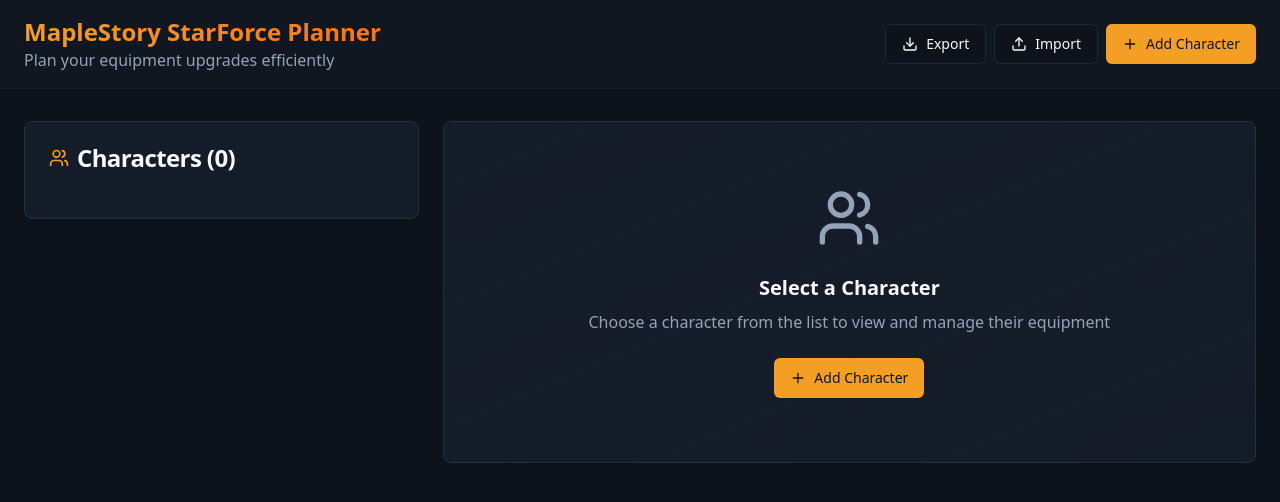
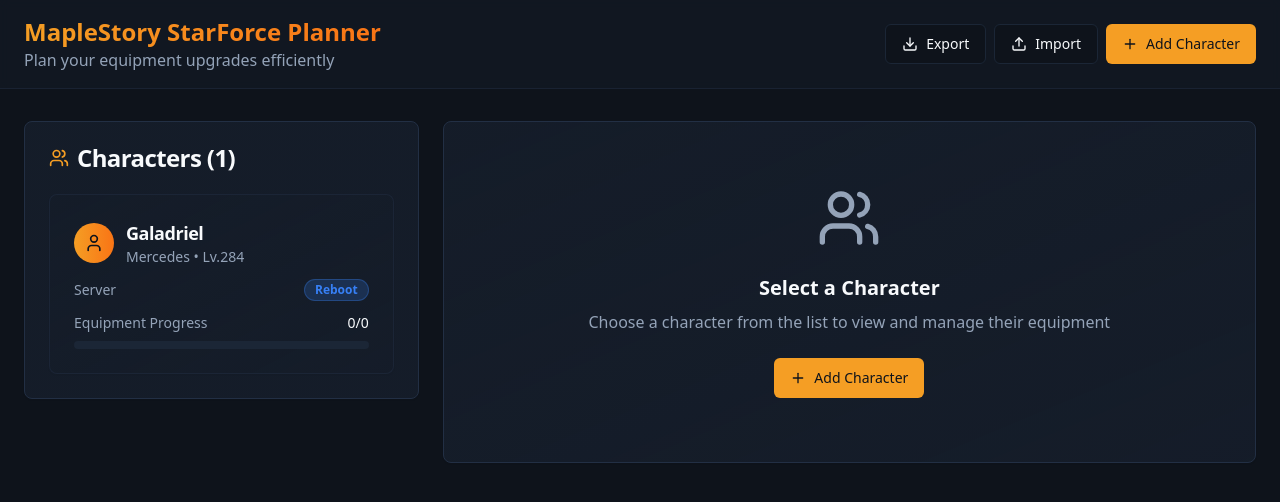
Before and after one commit to IdanRossman/starforce-planner-forge, a React (Vite) app: page /#/ in a window 1280 px wide. Shown: the top 502 px of the page. Built offline with nearby package versions, Linux system fonts and the light colour scheme.

Commit message:
Add default character
Add a default character named "Galadriel" with level 284, on Reboot, and a Mercenary class.

```diff
--- a/src/data/mockData.ts
+++ b/src/data/mockData.ts
@@ -1,3 +1,12 @@
 import { Character } from "@/types";
 
-export const mockCharacters: Character[] = [];
+export const mockCharacters: Character[] = [
+  {
+    id: "default-galadriel",
+    name: "Galadriel",
+    class: "Mercedes",
+    level: 284,
+    server: "Reboot",
+    equipment: []
+  }
+];
```
